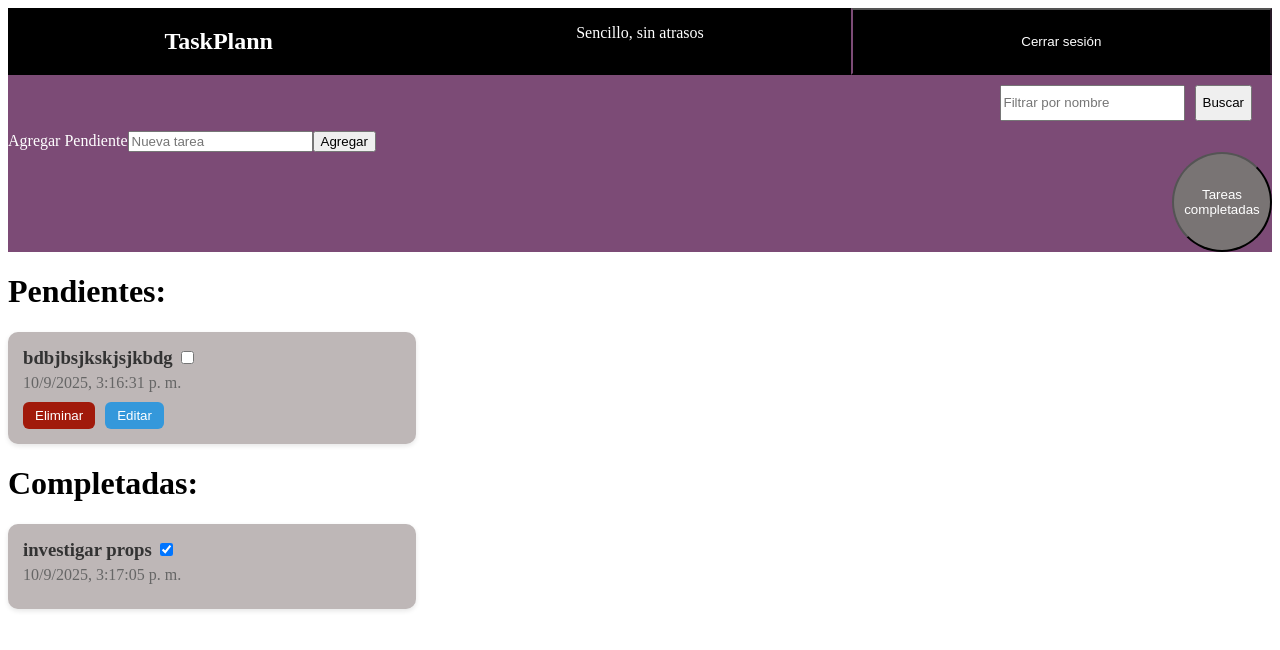
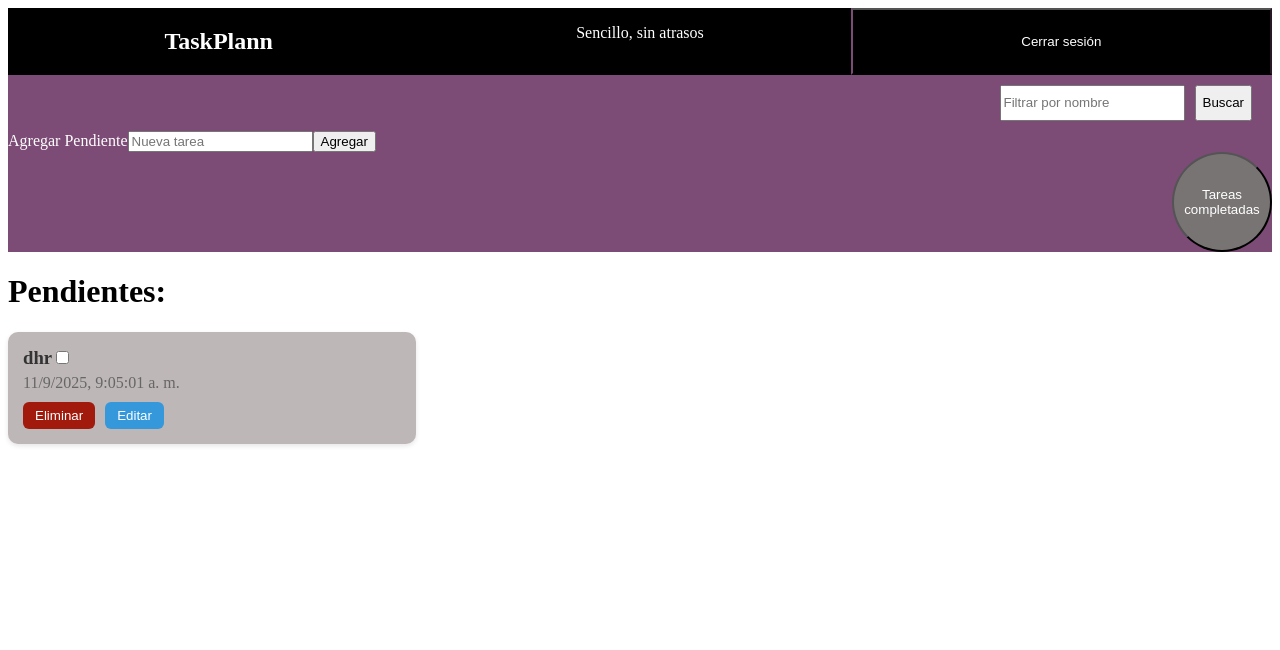
Before and after one commit to fwd-elhuerto/ToDoReact, a React (Vite) app: page /Gestor in a window 1280 px wide. Shown: the top 650 px of the page. Built offline with nearby package versions, Linux system fonts and the light colour scheme; data requests are answered from the project's data file.

Commit message:
cambio de lista de tareas por un boton dinamico

```diff
--- a/db.json
+++ b/db.json
@@ -3,14 +3,44 @@
     {
       "id": "40e8",
       "nombre": "bdbjbsjkskjsjkbdg",
-      "estado": false,
+      "estado": true,
       "fecha": "10/9/2025, 3:16:31 p. m."
     },
     {
-      "id": "5e44",
-      "nombre": "investigar props",
+      "id": "9b1e",
+      "nombre": "hiujbjbd",
       "estado": true,
-      "fecha": "10/9/2025, 3:17:05 p. m."
+      "fecha": "11/9/2025, 8:46:09 a. m."
+    },
+    {
+      "id": "cee0",
+      "nombre": "dhr",
+      "estado": false,
+      "fecha": "11/9/2025, 9:05:01 a. m."
+    },
+    {
+      "id": "9dce",
+      "nombre": "bnfme",
+      "estado": true,
+      "fecha": "11/9/2025, 10:09:06 a. m."
+    },
+    {
+      "id": "6ecc",
+      "nombre": "vxxnxnn",
+      "estado": true,
+      "fecha": "11/9/2025, 10:09:15 a. m."
+    },
+    {
+      "id": "ee8b",
+      "nombre": "gsh",
+      "estado": true,
+      "fecha": "11/9/2025, 10:09:20 a. m."
+    },
+    {
+      "id": "afa2",
+      "nombre": "fjef",
+      "estado": true,
+      "fecha": "11/9/2025, 10:09:24 a. m."
     }
   ]
 }
--- a/src/components/Contenedor/AdminTask/AdminTask.jsx
+++ b/src/components/Contenedor/AdminTask/AdminTask.jsx
@@ -8,6 +8,7 @@ import Services from '../../../services/Services';
 function AdminTask() {
 
   const [TareasM, setTareasM] = useState([])
+  const [mostrarPendiente, setmostrarPendiente] = useState(true);
 
   useEffect(() => {
         const pedirInfo = async () => {
@@ -26,8 +27,8 @@ function AdminTask() {
   return (
     <div>
 
-        <NavBar agregarTarea={agregarTarea}/>
-        <Contenedor TareasM={TareasM} setTareasM={setTareasM}/>
+        <NavBar agregarTarea={agregarTarea} mostrarPendiente={mostrarPendiente} setmostrarPendiente={setmostrarPendiente} />
+        <Contenedor TareasM={TareasM} setTareasM={setTareasM} mostrarPendiente={mostrarPendiente} setmostrarPendiente={setmostrarPendiente} />
 
     </div>
   )
--- a/src/components/Contenedor/Contenedor.css
+++ b/src/components/Contenedor/Contenedor.css
@@ -7,6 +7,8 @@
   grid-template-columns: repeat(3, 1fr);
   gap: 20px;
 }
+
+
 
 .tarea-card {
   background-color: #beb7b7;
--- a/src/components/Contenedor/Contenedor.jsx
+++ b/src/components/Contenedor/Contenedor.jsx
@@ -7,8 +7,16 @@ import '../Contenedor/Contenedor.css'
 
 
 
-function Contenedor({TareasM, setTareasM}) {
+function Contenedor({TareasM, setTareasM, mostrarPendiente}) {
     console.log(TareasM);
+
+
+
+    const tareasFiltradas = mostrarPendiente
+       ? TareasM.filter(t => !t.estado)
+       : TareasM.filter(t => t.estado)
+
+
 
     const CompletarTarea = async (tarea) =>{
         const tareaActualizada = { ...tarea, estado: true }
@@ -42,8 +50,8 @@ function Contenedor({TareasM, setTareasM}) {
 
 
       const editarTarea = async (tarea) => {
-        const nuevoContent = prompt("Digita el nuevo valor", TareasM.nombre)
-        if (nuevoContent && nuevoContent.trim() !== "") {
+        const nuevoContent = prompt("Digita el nuevo valor", tarea.nombre)
+        if (nuevoContent.trim() !== "") {
             const tareaActualizada = { ...tarea, nombre: nuevoContent }
             await Services.putTask(tareaActualizada, tarea.id)
             setTareasM(TareasM.map(t => t.id === tarea.id ? tareaActualizada : t))
@@ -58,32 +66,30 @@ function Contenedor({TareasM, setTareasM}) {
     <div className='allC'>
 
         <div className='pendientes'>
-        <h1>Pendientes:</h1>
+        <h1> {mostrarPendiente ? "Pendientes:" : "Completadas:"} </h1>
 
         <div className="lista-tareas">
-            {TareasM.filter(t => !t.estado).map((tarea) => (
+            {tareasFiltradas.map((tarea) => (
 
                     <div key={tarea.id} className="tarea-card">
-                    <h3>{tarea.nombre} <input type="checkbox" onClick={() => CompletarTarea(tarea)}/></h3>
+
+                    <h3 style={{ textDecoration: mostrarPendiente ? "none" : "line-through" }}>
+                        {tarea.nombre}
+                        <input type="checkbox" checked={tarea.estado} onChange={() => tarea.estado ? activarTarea(tarea) : CompletarTarea(tarea)}/>
+                    </h3>
                     <p>{tarea.fecha}</p>
-                    <button onClick={() => eliminarTarea(tarea.id)}>Eliminar</button>
-                    <button onClick={() => editarTarea(tarea)}>Editar</button>
+                    {mostrarPendiente
+                        ? (
+                            <>
+                                <button onClick={() => eliminarTarea(tarea.id)}>Eliminar</button>
+                                <button onClick={() => editarTarea(tarea)}>Editar</button>
+                            </>
+                        )
+                        : null
+                    }
                     </div>
             ))}
 
-        </div>
-        </div>
-
-        <div className='completas'> {/* este contendor tiene display none en el css */}
-        <h1>Completadas:</h1>
-
-        <div className="lista-tareas">
-            {TareasM.filter(t => t.estado).map((tarea) => (
-            <div key={tarea.id} className="tarea-card">
-            <h3>{tarea.nombre} <input type="checkbox" defaultChecked={true} onClick={() => activarTarea(tarea)}/></h3>
-            <p>{tarea.fecha}</p>
-            </div>
-            ))}
         </div>
         </div>
 
--- a/src/components/NavBar/NavBar.jsx
+++ b/src/components/NavBar/NavBar.jsx
@@ -1,5 +1,5 @@
 import React from 'react'
-import { useState, useEffect } from 'react'
+import { useState, useRef } from 'react'
 import { Link, useNavigate} from 'react-router-dom'
 import Services from '../../services/Services';
 import '../NavBar/NavBar.css'
@@ -7,9 +7,10 @@ import Swal from 'sweetalert2';
 import Contenedor from '../Contenedor/Contenedor';
 
 
-function NavBar({agregarTarea}) {
+function NavBar({agregarTarea, mostrarPendiente, setmostrarPendiente}) {
 const [Busqueda, setBusqueda]=useState("");
 const [NuevaT, setNuevaT]=useState("");
+const timeoutRef = useRef(null);
 
 
 const agregarTareaPro = async () => {
@@ -30,8 +31,15 @@ const agregarTareaPro = async () => {
     }
 }
 
+
+
 const cambiarLista = () => {
-
+   timeoutRef.current =setTimeout(() => {
+     setmostrarPendiente(!mostrarPendiente);
+    }, 1000);
+}
+const soltarMouse =() => {
+  clearTimeout(timeoutRef.current)
 }
 
 
@@ -47,10 +55,17 @@ const cambiarLista = () => {
         </div>
 
             <label htmlFor="nueva">Agregar Pendiente</label>
-            <input type="text" placeholder='Nueva tarea' value={NuevaT} onChange={(e)=> setNuevaT(e.target.value)}/>
+            <input type="text" placeholder='Nueva tarea' value={NuevaT}
+            onChange={(e)=> setNuevaT(e.target.value)}
+            onKeyDown={(e)=>{
+              if (e.key === "Enter") {
+                agregarTareaPro()
+              }
+            } }
+            />
             <button onClick={agregarTareaPro} >Agregar</button><br />
          <div className='adminTarea'>
-            <button onClick={cambiarLista} className='completadas'>Tareas completadas</button>
+            <button onMouseDown={cambiarLista} onMouseUp={soltarMouse} onMouseLeave={soltarMouse} className='completadas'>{mostrarPendiente ? 'Tareas completadas' : 'Tareas Pendientes'}</button>
         </div>
       </div>
     </div>
```
